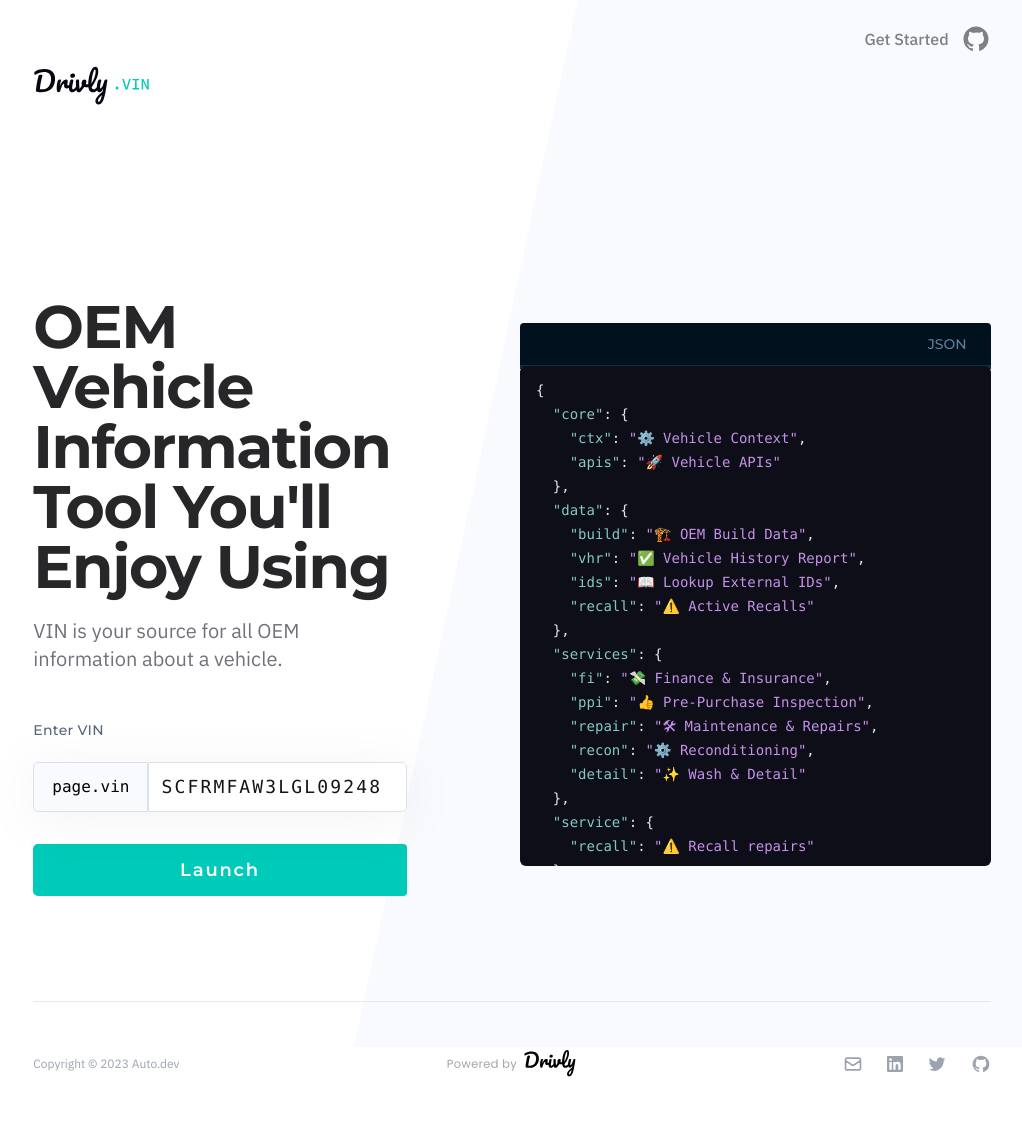
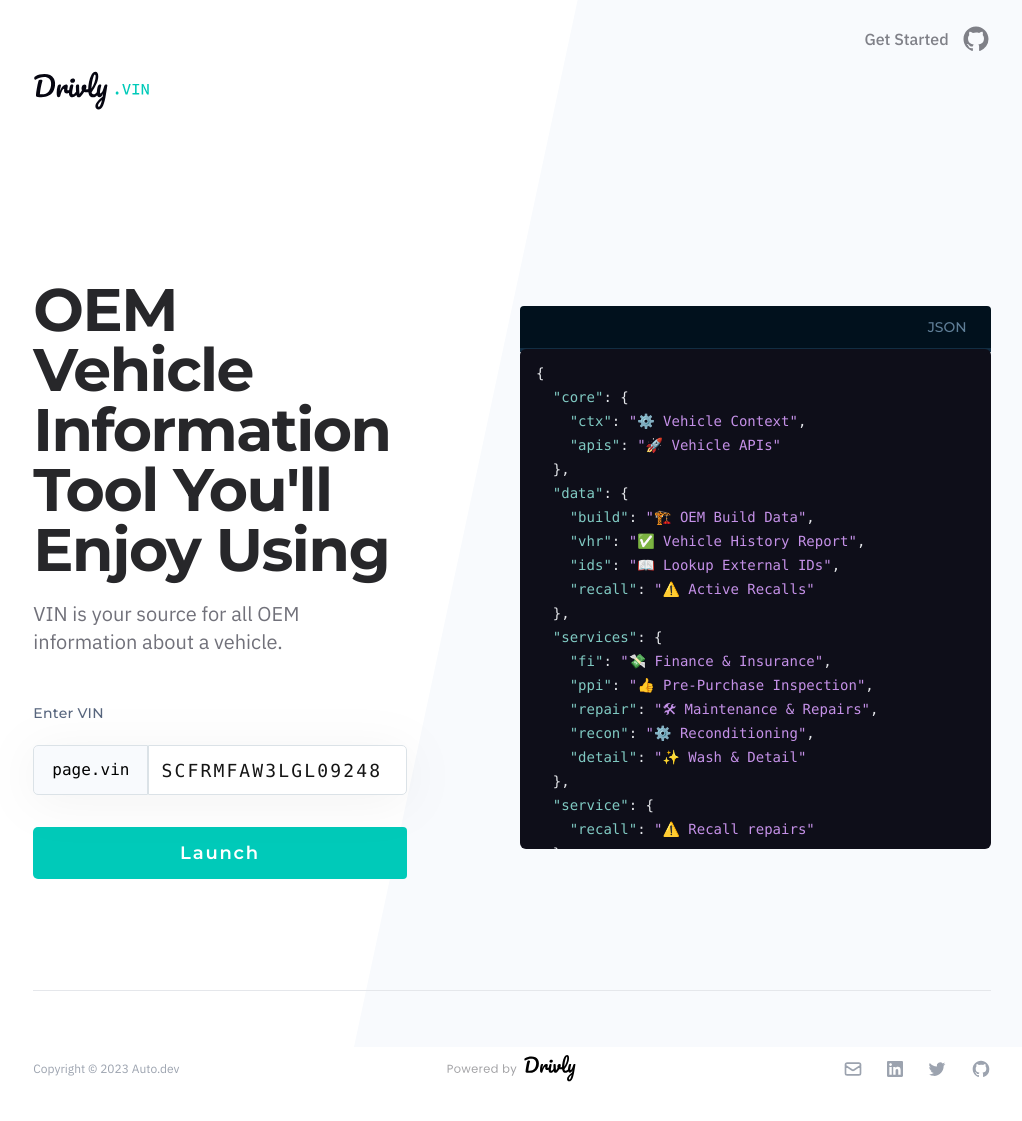
Before and after one commit to drivly/page.vin, a Jekyll site: the page built from README.md, in a window 1280 px wide. Shown: the top 1121 px of the page, without its empty margins (128-1150 px from the left). Built offline with Jekyll 4.4.1, drawn with Linux system fonts in a browser that asks for light colours; nearby versions of some CDN libraries; our own code applies the rules of GitHub Pages for plain Markdown files; comment, search, counter and statistics services are not loaded.

Commit message:
edited layout

```diff
--- a/_layouts/default.html
+++ b/_layouts/default.html
@@ -134,7 +134,7 @@
     "
   >
     <nav
-      class="flex justify-between py-4 z-50 xl:col-span-10 mb-20 xl:col-start-2"
+      class="flex justify-between pt-4 z-50 xl:col-span-10 mb-16 xl:col-start-2"
     >
       <div class="flex justify-start items-center flex-1">
         <a href="#">
@@ -224,9 +224,9 @@
       </div>
     </div>
 
-    <footer class="col-span-10 col-start-2 pt-16 pb-8 w-full">
+    <footer class="col-span-10 col-start-2 pt-16 w-full">
       <div
-        class="border-t border-gray-200 py-12 text-center md:flex md:justify-between"
+        class="border-t border-gray-200 py-16 text-center md:flex md:justify-between"
       >
         {% include socialIcons.html %} {% include poweredByDrivly.html
         variant="flex justify-center mt-8 md:mt-0 md:order-2" %}
```
